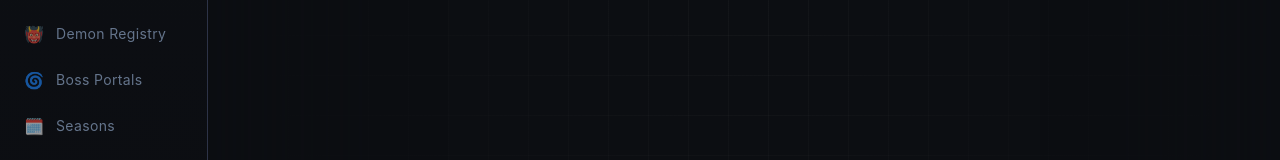
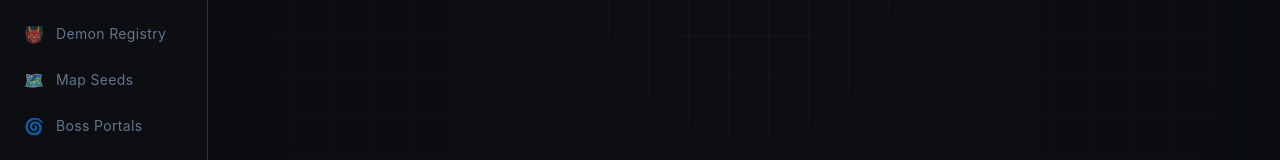
Before and after one commit to nwenner/enigma-engine, a React (Vite) app in the folder frontend/: page / in a window 1280 px wide. Shown: the part 364-524 px from the top of the page. Built offline with nearby package versions, Linux system fonts and the light colour scheme; no server answers.

Commit message:
feat(03-02): wire Map Seeds page into routing and navigation
- Add Seeds import to App.tsx
- Add /seeds nav entry between Demon Registry and Boss Portals
- Add <Route path="/seeds"> to Routes

```diff
--- a/frontend/src/App.tsx
+++ b/frontend/src/App.tsx
@@ -10,6 +10,7 @@ import Stash from "./pages/Stash";
 import Seasons from "./pages/Seasons";
 import Rewards from "./pages/Rewards";
 import Demon from "./pages/Demon";
+import Seeds from "./pages/Seeds";
 import BossPortals from "./pages/BossPortals";
 import { usePreflight, useSyncToasts } from "./api/hooks";
 import { useEventStream } from "./api/useEventStream";
@@ -23,6 +24,7 @@ const NAV_ITEMS = [
   { to: "/grail", label: "Holy Grail", icon: "🏆" },
   { to: "/stash", label: "Item Vault", icon: "🏺" },
   { to: "/demon", label: "Demon Registry", icon: "👹" },
+  { to: "/seeds", label: "Map Seeds", icon: "🗺️" },
   { to: "/portals", label: "Boss Portals", icon: "🌀" },
   { to: "/seasons", label: "Seasons", icon: "🗓️" },
   { to: "/rewards", label: "Reward Library", icon: "🎁" },
@@ -185,6 +187,7 @@ export default function App() {
             <Route path="/seasons" element={<Seasons />} />
             <Route path="/rewards" element={<Rewards />} />
             <Route path="/demon" element={<Demon />} />
+            <Route path="/seeds" element={<Seeds />} />
             <Route path="/portals" element={<BossPortals />} />
             <Route path="*" element={<Navigate to="/" replace />} />
           </Routes>
```
